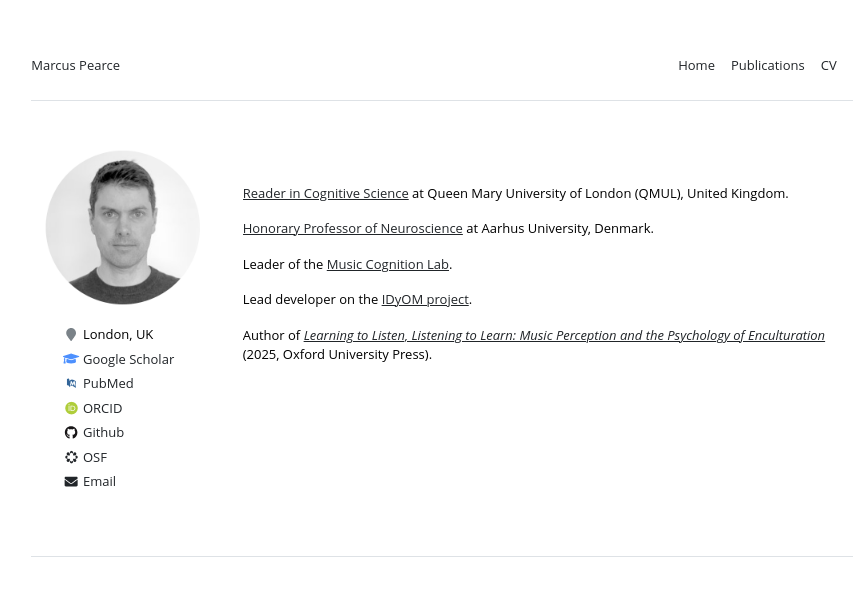
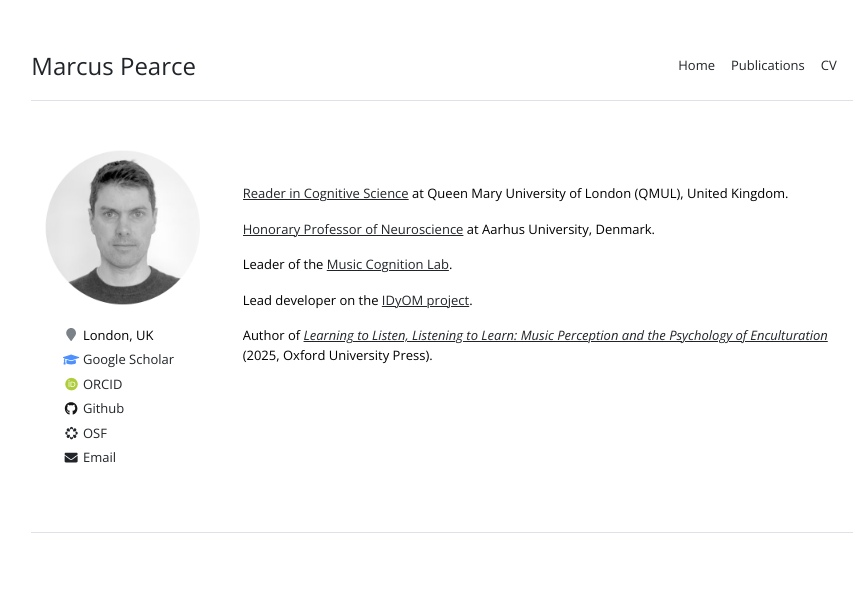
Before and after one commit to mtpearce/mtpearce.github.io, a Jekyll site: the page built from index.md, in a window 1280 px wide. Shown: the top 596 px of the page, without its empty margins (198-1066 px from the left). Built offline with Jekyll 4.4.1, drawn with Linux system fonts in a browser that asks for light colours; nearby versions of some CDN libraries; some web fonts are replaced.

Commit message:
Update home page

```diff
--- a/_includes/head.html
+++ b/_includes/head.html
@@ -8,4 +8,8 @@
   <link rel="stylesheet" href="{{ site.github.url }}/assets/css/academicons.css">
   <link rel="preconnect" href="https://fonts.gstatic.com">
   <link href="https://fonts.googleapis.com/css2?family=Roboto:ital,wght@0,300;0,400;0,700;1,400&display=swap" rel="stylesheet">
+  <link rel="stylesheet" href="//fonts.googleapis.com/css?family=Source+Sans+Pro:300,300i,600">
+  <link href='https://fonts.googleapis.com/css?family=Open+Sans:400,300,400italic' rel='stylesheet' type='text/css'>
+  <link rel="stylesheet" type="text/css" href="//fonts.googleapis.com/css?family=Roboto" />
+  <link rel="stylesheet" href="https://maxcdn.bootstrapcdn.com/font-awesome/4.5.0/css/font-awesome.min.css">
 </head>
--- a/_includes/header.html
+++ b/_includes/header.html
@@ -1,7 +1,7 @@
 <header class="d-flex flex-column flex-md-row align-items-center pb-3 mb-5 border-bottom">
   <div>
     <a href="{{ site.github.url }}/" class="d-flex align-items-center text-decoration-none">
-      <span style='font-family:"Open Sans" font-weight:300 font-size:4'>{{ site.title }}</span>
+      <span style='font-family:"Open Sans" font-weight:300' class = "fs-4">{{ site.title }}</span>
       <!-- class = "fs-4 fw-bold" -->
     </a>
   </div>
--- a/_layouts/home.html
+++ b/_layouts/home.html
@@ -11,7 +11,7 @@
       <ul class="social-icons">
         <li><i class="fa fa-map-marker fa-fw" aria-hidden="true"></i> London, UK</li>
         <li><a href="https://scholar.google.co.uk/citations?user=UImWMekAAAAJ"><i class="fas fa-graduation-cap fa-fw"></i> Google Scholar</a>
-        <li><a href="https://pubmed.ncbi.nlm.nih.gov/?term=marcus+pearce&sort=date&sort_order=desc"><i class="ai ai-pubmed ai-fw"></i> PubMed</a></li>
+        <!-- <li><a href="https://pubmed.ncbi.nlm.nih.gov/?term=marcus+pearce&sort=date&sort_order=desc"><i class="ai ai-pubmed ai-fw"></i> PubMed</a></li>-->
         <!-- <li><a href="https://www.scopus.com/authid/detail.uri?authorId=8674558800"><i class="ai ai-scopus ai-fw"></i> Scopus</a></li>-->
         <li><a href="https://orcid.org/0000-0002-1282-431X"><i class="ai ai-orcid ai-fw"></i> ORCID</a></li>
         <li><a href="https://github.com/mtpearce"><i class="fab fa-fw fa-github" aria-hidden="true"></i> Github</a></li>
```
